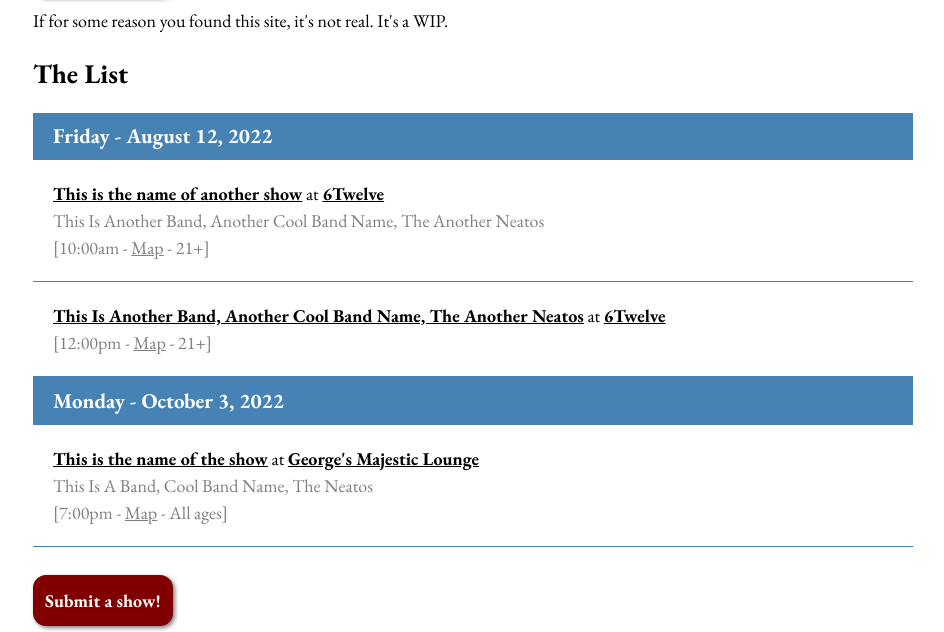
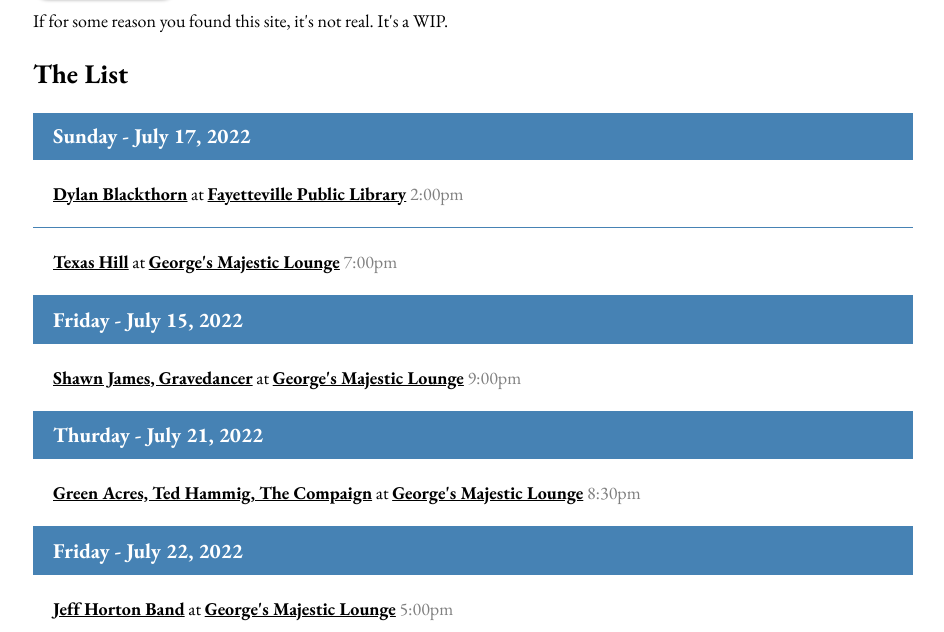
Before and after one commit to handeyeco/nwashows.com, a website: page index.html in a window 1280 px wide. Shown: the part 168-800 px from the top of the page, without its empty margins (167-1111 px from the left). Drawn offline with nearby package versions, Linux system fonts and the light colour scheme.

Commit message:
make the tsv2js transformer

```diff
--- a/index.html
+++ b/index.html
@@ -22,6 +22,7 @@
 
     <section>
       <h2>The List</h2>
+      <noscript>JavaScript must be enabled to show the list.</noscript>
       <div id="showlist-mount"></div>
     </section>
 
--- a/index.js
+++ b/index.js
@@ -90,13 +90,11 @@
         ? `at <a class="event-listing__venue" href="${event.venueLink}" target="_blank">${event.venueName}</a>`
         : `at <span class="event-listing__venue">${event.venueName}</span>`
     }
-    <p>
+    <span class="event-listing__details">
+      ${parsedHours}:${minutes}${am ? "am" : "pm"}
+    </span>
+    </p>
     ${event.title ? `<p class="event-listing__lineup">${event.lineup}</p>` : ""}
-    <p class="event-listing__details">
-      [${parsedHours}:${minutes}${am ? "am" : "pm"} -
-      <a href="${event.venueLocation}" target="_blank">Map</a> -
-      ${event.ageLimit}]
-    </p>
   `;
 
   return eventLI;
--- a/list.js
+++ b/list.js
@@ -1,54 +1,92 @@
 const __the__list__ = [
   {
-    title: "This is the name of the show",
-    description: "This is the description of the show",
-    eventLink: "https://stubs.net/tickets/4577/danielle-nicole",
-    venueName: "George's Majestic Lounge",
-    venueLink: "https://www.google.com",
-    venueLocation: "https://goo.gl/maps/xvDGNH7bRvTPcVKT6",
-    lineup: "This Is A Band, Cool Band Name, The Neatos",
-    date: "2022-10-03",
-    time: "19:00",
-    ageLimit: "All ages",
-    type: "music",
+    "lineup": "Texas Hill",
+    "title": "",
+    "eventLink": "https://stubs.net/tickets/4633/texas-hill",
+    "date": "2022-07-17",
+    "time": "19:00",
+    "venue": "George’s Majestic Lounge (519 W Dickson St)",
+    "venueName": "George's Majestic Lounge",
+    "venueLink": "https://georgesmajesticlounge.com/"
   },
   {
-    title: "This is the name of an old show",
-    description: "This is the description of an old show",
-    eventLink: "https://stubs.net/tickets/4577/danielle-nicole",
-    venueName: "JJ's Live",
-    venueLink: "https://www.google.com",
-    venueLocation: "https://goo.gl/maps/xvDGNH7bRvTPcVKT6",
-    lineup: "This Is An Old Band, Old Cool Band Name, The Old Neatos",
-    date: "2022-01-10",
-    time: "20:00",
-    ageLimit: "18+",
-    type: "music",
+    "lineup": "Shawn James, Gravedancer",
+    "title": "",
+    "eventLink": "https://stubs.net/tickets/4601/shawn-james-2022-north-america-tour",
+    "date": "2022-07-15",
+    "time": "21:00",
+    "venue": "George’s Majestic Lounge (519 W Dickson St)",
+    "venueName": "George's Majestic Lounge",
+    "venueLink": "https://georgesmajesticlounge.com/"
   },
   {
-    title: "",
-    description: "This is the description of another show",
-    eventLink: "https://stubs.net/tickets/4577/danielle-nicole",
-    venueName: "6Twelve",
-    venueLink: "https://www.google.com",
-    venueLocation: "https://goo.gl/maps/xvDGNH7bRvTPcVKT6",
-    lineup: "This Is Another Band, Another Cool Band Name, The Another Neatos",
-    date: "2022-08-12",
-    time: "12:00",
-    ageLimit: "21+",
-    type: "music",
+    "lineup": "Green Acres, Ted Hammig, The Compaign",
+    "title": "",
+    "eventLink": "https://stubs.net/tickets/4632/green-acres",
+    "date": "2022-07-21",
+    "time": "20:30",
+    "venue": "George’s Majestic Lounge (519 W Dickson St)",
+    "venueName": "George's Majestic Lounge",
+    "venueLink": "https://georgesmajesticlounge.com/"
   },
   {
-    title: "This is the name of another show",
-    description: "This is the description of another show",
-    eventLink: "https://stubs.net/tickets/4577/danielle-nicole",
-    venueName: "6Twelve",
-    venueLink: "https://www.google.com",
-    venueLocation: "https://goo.gl/maps/xvDGNH7bRvTPcVKT6",
-    lineup: "This Is Another Band, Another Cool Band Name, The Another Neatos",
-    date: "2022-08-12",
-    time: "10:00",
-    ageLimit: "21+",
-    type: "music",
+    "lineup": "Jeff Horton Band",
+    "title": "",
+    "eventLink": "https://stubs.net/tickets/4513/happy-hour-concert-with-the-jeff-horton-band",
+    "date": "2022-07-22",
+    "time": "17:00",
+    "venue": "George’s Majestic Lounge (519 W Dickson St)",
+    "venueName": "George's Majestic Lounge",
+    "venueLink": "https://georgesmajesticlounge.com/"
   },
-]
+  {
+    "lineup": "Hillbenders, Eureka Strings",
+    "title": "",
+    "eventLink": "https://stubs.net/tickets/4606/hillbenders-with-eureka-strings",
+    "date": "2022-07-22",
+    "time": "20:30",
+    "venue": "George’s Majestic Lounge (519 W Dickson St)",
+    "venueName": "George's Majestic Lounge",
+    "venueLink": "https://georgesmajesticlounge.com/"
+  },
+  {
+    "lineup": "The Red Jumpsuit Apparatus, Attack Attack!, Kingdom Collapse, Astoria State",
+    "title": "",
+    "eventLink": "https://stubs.net/tickets/4591/the-red-jumpsuit-apparatus-and-attack-attack",
+    "date": "2022-07-24",
+    "time": "18:00",
+    "venue": "George’s Majestic Lounge (519 W Dickson St)",
+    "venueName": "George's Majestic Lounge",
+    "venueLink": "https://georgesmajesticlounge.com/"
+  },
+  {
+    "lineup": "Dylan Blackthorn",
+    "title": "",
+    "eventLink": "https://www.faylib.org/event/6773116",
+    "date": "2022-07-17",
+    "time": "14:00",
+    "venue": "Fayetteville Public Library (401 W Mountain St)",
+    "venueName": "Fayetteville Public Library",
+    "venueLink": "https://www.faylib.org/"
+  },
+  {
+    "lineup": "Selva Rey and the Silk Sonic Band",
+    "title": "",
+    "eventLink": "https://www.faylib.org/event/6892982",
+    "date": "2022-07-19",
+    "time": "19:00",
+    "venue": "Fayetteville Public Library (401 W Mountain St)",
+    "venueName": "Fayetteville Public Library",
+    "venueLink": "https://www.faylib.org/"
+  },
+  {
+    "lineup": "Western Swing Rules Band",
+    "title": "",
+    "eventLink": "https://www.faylib.org/event/6634544",
+    "date": "2022-07-24",
+    "time": "14:00",
+    "venue": "Fayetteville Public Library (401 W Mountain St)",
+    "venueName": "Fayetteville Public Library",
+    "venueLink": "https://www.faylib.org/"
+  }
+];
--- a/package.json
+++ b/package.json
@@ -2,9 +2,11 @@
   "name": "nwashows.com",
   "version": "1.0.0",
   "description": "",
+  "type": "module",
   "main": "index.js",
   "scripts": {
-    "start": "http-server ."
+    "start": "http-server .",
+    "create-list": "node ./create-list.js"
   },
   "repository": {
     "type": "git",
@@ -18,6 +20,7 @@
   },
   "homepage": "https://github.com/handeyeco/nwashows.com#readme",
   "dependencies": {
+    "d3-dsv": "^3.0.1",
     "http-server": "^14.1.1"
   }
 }
```
Also changed, not shown: create-list.js (added, +147 -0 lines), venues.js (added, +12 -0 lines), 2 other files.
